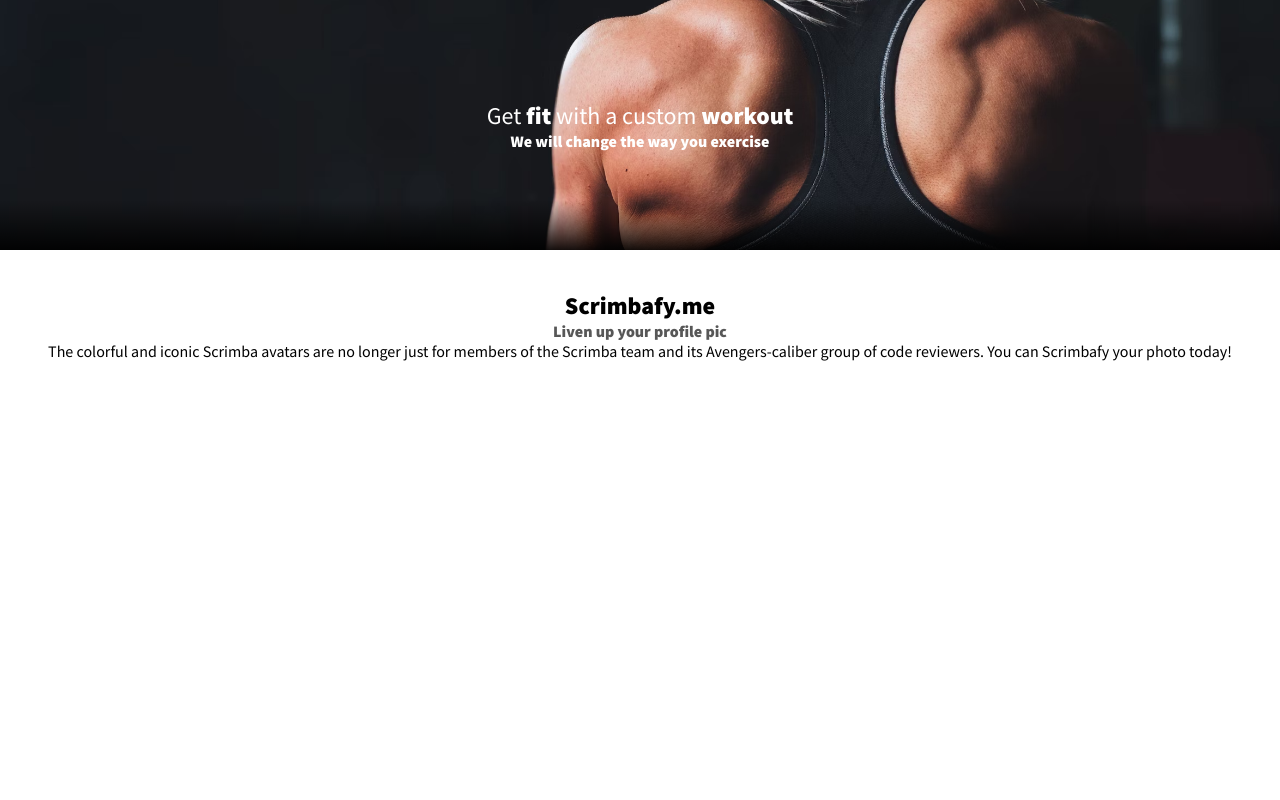
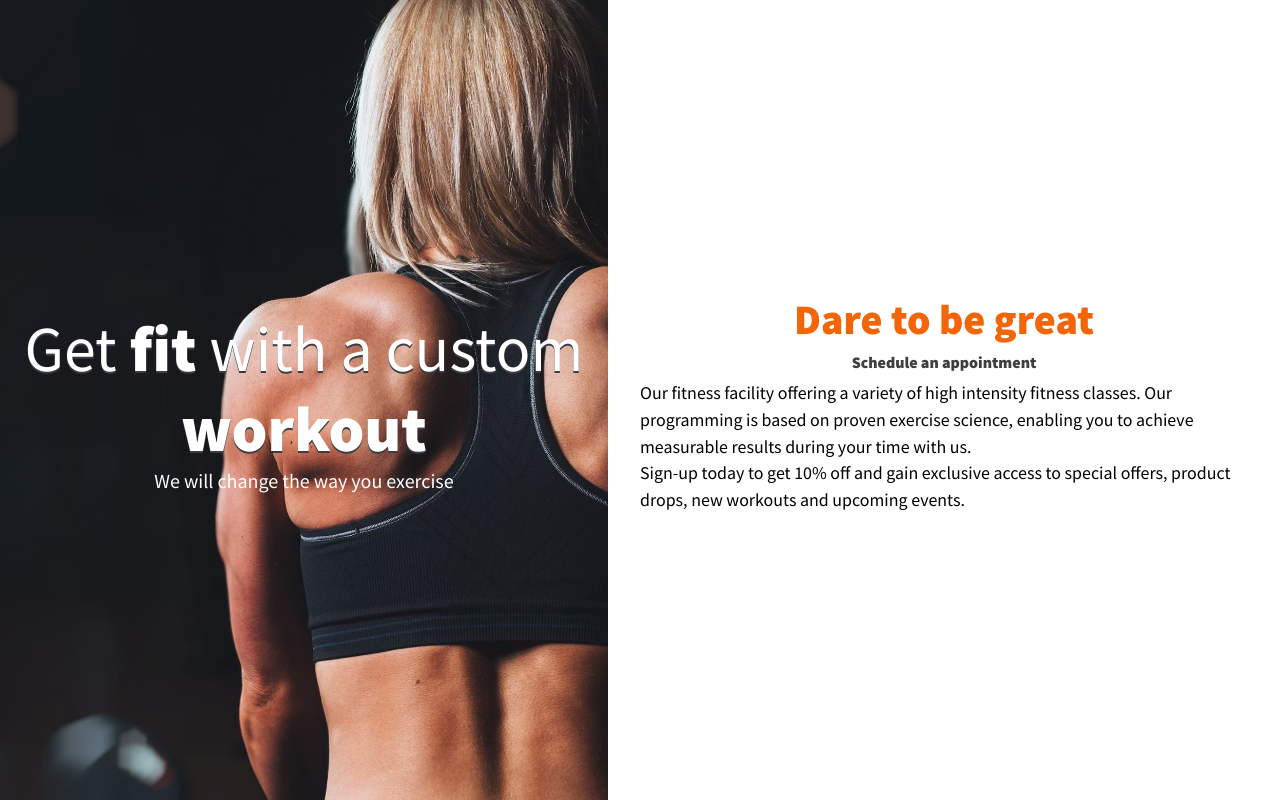
Before and after one commit to OlgaMinaievaWebDev/Fitness-Landing-Page, a plain HTML site: page index.html in a window 1280 px wide. Drawn offline with Linux system fonts and the light colour scheme.

Commit message:
media query for large screen added

```diff
--- a/index.html
+++ b/index.html
@@ -15,10 +15,11 @@
 
         <main class="main-content">
 
-            <h2>Scrimbafy.me</h2>
-            <span class="subheading">Liven up your profile pic</span>
+            <h2>Dare to be great</h2>
+            <span class="subheading">Schedule an appointment</span>
 
-            <p>The colorful and iconic Scrimba avatars are no longer just for members of the Scrimba team and its Avengers-caliber group of code reviewers. You can Scrimbafy your photo today!</p>
+            <p>Our fitness facility offering a variety of high intensity fitness classes. Our programming is based on proven exercise science, enabling you to achieve measurable results during your time with us.</p>
+            <p>Sign-up today to get 10% off and gain exclusive access to special offers, product drops, new workouts and upcoming events.</p>
         </main>
 </body>
 </html>
--- a/style.css
+++ b/style.css
@@ -1,23 +1,36 @@
-*{
+* {
   margin: 0;
- font-family: 'Source Sans Pro', sans-serif;
+  font-family: "Source Sans Pro", sans-serif;
 }
 
 h1 {
+  font-size: 2.5rem;
+  font-weight: 400;
+  text-shadow: 0 2px #3d3b45;
+}
+
+h2 {
+  font-size: 2.25rem;
+  margin: 0.167em 0;
+}
+
+p {
+  font-size: 1.12rem;
+  line-height: 1.5;
+}
+
+.beta-text {
   font-weight: 400;
 }
 
-.beta-text {
+.subheading {
+  color: #3f3e3e;
   font-weight: 900;
-}
-
-.subheading {
-    color: #575757;
-    font-weight: 900;
+  margin-bottom: 0.5em;
 }
 
 .intro {
- background-image: url('./hero-img.avif');
+  background-image: url("./hero-img.avif");
   background-repeat: no-repeat;
   background-size: cover;
   background-position: center;
@@ -29,20 +42,43 @@ h1 {
   color: #fff;
 }
 
-/* add gradient to the image */
-.intro:before {
-  content: '';
-  z-index: 10;
-  width: 100%;
-  height: 250px;
-  display: block;
-  position: absolute;
-  background: linear-gradient(0deg, rgba(0, 0, 0, 0.9) 0%, rgba(0, 0, 0, 0) 20%);
-}
-
 .main-content {
   display: flex;
   flex-direction: column;
   align-items: center;
- padding: 2.5em 2em 0 2em;
+  padding: 2em 2em 0 2em;
 }
+
+/* media query  width 576px and wider*/
+@media (min-width: 576px) {
+  body {
+    display: flex;
+  }
+
+  h1 {
+    font-size: 5vw;
+  }
+
+  h2 {
+    font-size: 2.625rem;
+    color: #f46507;
+  }
+
+  .beta-text {
+    font-size: 1.25rem;
+  }
+
+  .intro,
+  .main-content {
+    width: 50%;
+  }
+
+  .intro {
+    min-height: 100vh;
+  }
+
+  .main-content {
+    justify-content: center;
+    padding-top: 0;
+  }
+}
```
Lines whose indentation alone changed are shown as unchanged.
